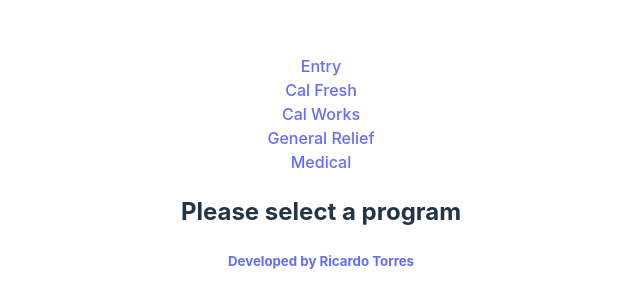
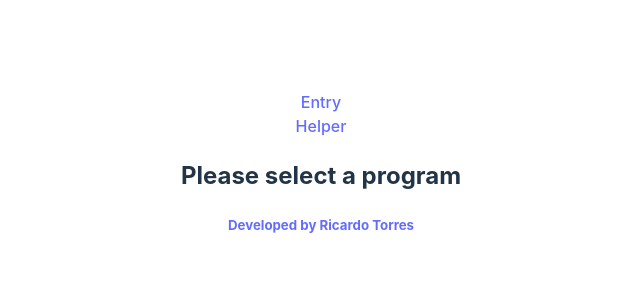
Before and after one commit to rtocastro/helpyhelperton, a React (Vite) app in the folder journalhelper/: page /mainpage in a window 1280 px wide. Shown: the part 226-534 px from the top of the page, without its empty margins (319-959 px from the left). Built offline with nearby package versions, Linux system fonts and the light colour scheme.

Commit message:
took out links that didn't need to be there

```diff
--- a/journalhelper/src/components/NavTabs.jsx
+++ b/journalhelper/src/components/NavTabs.jsx
@@ -15,34 +15,10 @@ function NavTabs() {
       </div>
       <div className="nav-item">
         <Link
-          to="/CalFresh"
-          className={currentPage === '/CalFresh' ? 'nav-link active' : 'nav-link'}
+          to="/helper"
+          className={currentPage === '/helper' ? 'nav-link active' : 'nav-link'}
         >
-          Cal Fresh
-        </Link>
-      </div>
-      <div className="nav-item">
-        <Link
-          to="/CalWorks"
-          className={currentPage === '/CalWorks' ? 'nav-link active' : 'nav-link'}
-        >
-          Cal Works
-        </Link>
-      </div>
-      <div className="nav-item">
-        <Link
-          to="/GeneralRelief"
-          className={currentPage === '/GeneralRelief' ? 'nav-link active' : 'nav-link'}
-        >
-          General Relief
-        </Link>
-      </div>
-      <div className="nav-item">
-        <Link
-          to="/Medical"
-          className={currentPage === '/Medical' ? 'nav-link active' : 'nav-link'}
-        >
-          Medical
+         Helper
         </Link>
       </div>
     </div>
--- a/journalhelper/src/pages/CalFresh.jsx
+++ b/journalhelper/src/pages/helper.jsx
@@ -1,6 +1,6 @@
 import React from 'react';
 //import DropDownCF from '../components/DropDownCF';
-import CalQuest from '../components/CalQuest'
+import helper from '../components/CalQuest'
 
 export default function CalFresh() {
   return (
```
